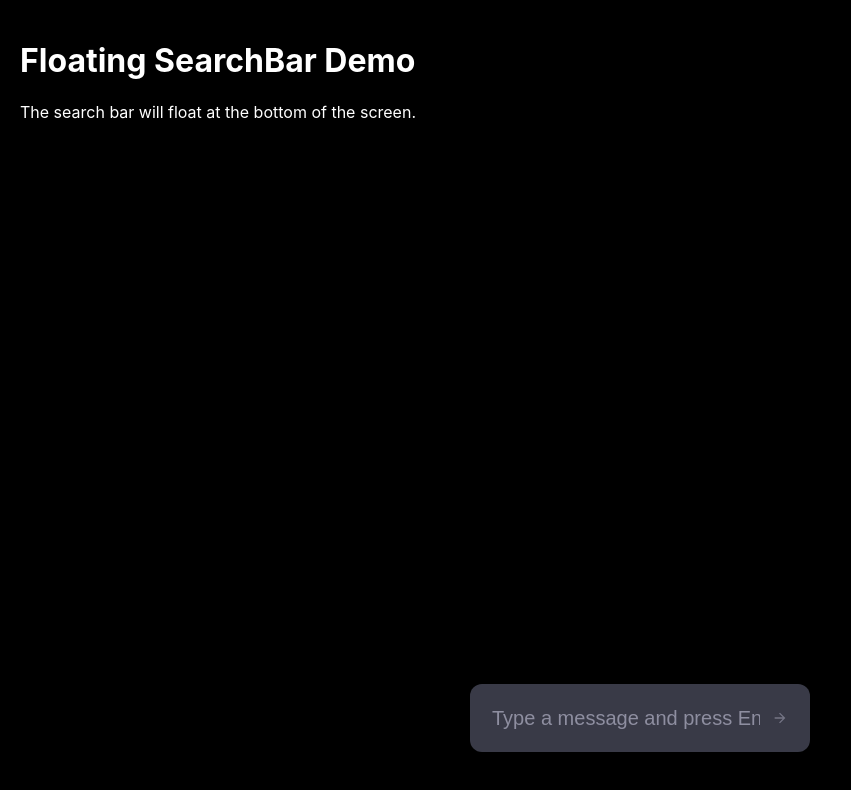
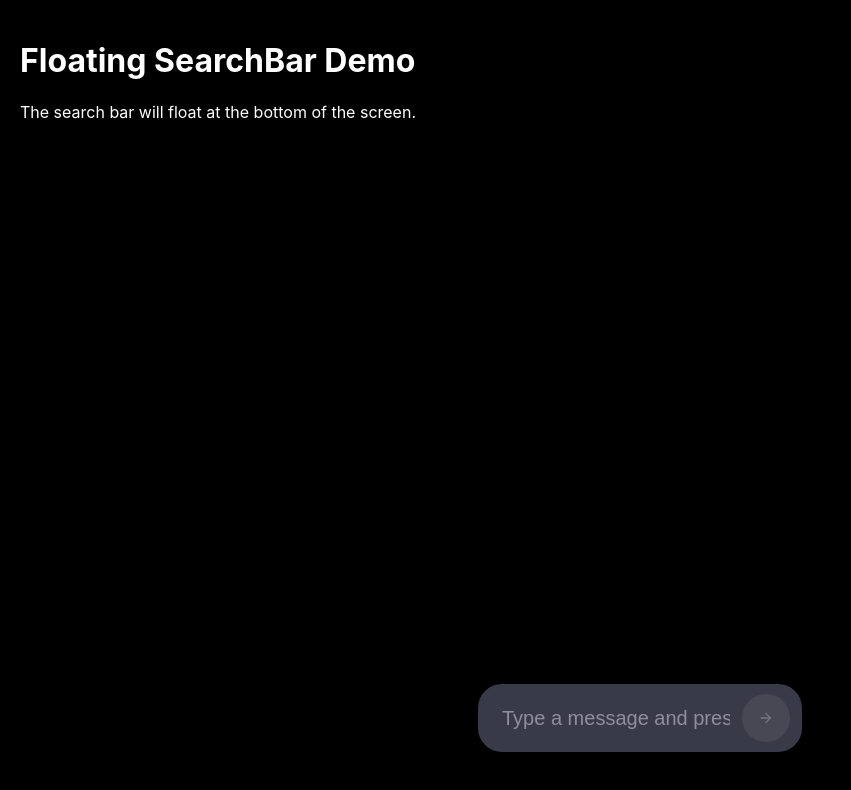
Before and after one commit to wwwaldo/searchbar, a React (Create React App) app: page / in a window 1280 px wide. Shown: the top 790 px of the page, without its empty margins (0-851 px from the left). Built offline with nearby package versions, Linux system fonts and the light colour scheme.

Commit message:
style: update search bar with circular button and refined styling

```diff
--- a/src/components/SearchBar.tsx
+++ b/src/components/SearchBar.tsx
@@ -16,8 +16,8 @@ const SearchInput = styled.div<{ isFocused: boolean }>`
   display: flex;
   align-items: center;
   background-color: rgba(64, 65, 79, 0.9);
-  border-radius: 0.75rem;
-  padding: 0.625rem 1.25rem;
+  border-radius: 1.5rem;
+  padding: 0.625rem 0.75rem;
   width: ${props => props.isFocused ? "37.5rem" : "18.75rem"};  // Expands on focus
   height: 3rem;
   backdrop-filter: blur(0.5rem);
@@ -38,6 +38,7 @@ const SearchInput = styled.div<{ isFocused: boolean }>`
     font-size: 1.25rem;
     outline: none;
     width: 100%;
+    padding: 0 0.75rem;
 
     &::placeholder {
       color: #8e8ea0;
@@ -46,19 +47,26 @@ const SearchInput = styled.div<{ isFocused: boolean }>`
 `;
 
 const UpArrowIcon = styled.div<{ isFocused: boolean }>`
-  width: 1.25rem;
-  height: 1.25rem;
+  width: 2rem;
+  height: 2rem;
   display: flex;
   align-items: center;
   justify-content: center;
   color: #8e8ea0;
-  margin-left: 0.5rem;
   opacity: ${props => props.isFocused ? "1" : "0.7"};
-  transition: opacity 0.2s ease;
+  transition: all 0.2s ease;
+  background: rgba(255, 255, 255, 0.1);
+  border-radius: 50%;
+  padding: 0.5rem;
 
   svg {
     width: 1rem;
     height: 1rem;
+  }
+
+  &:hover {
+    background: rgba(255, 255, 255, 0.15);
+    color: #ffffff;
   }
 `;
 
@@ -75,7 +83,7 @@ interface SearchBarProps {
  */
 const SearchBar: React.FC<SearchBarProps> = ({
   onEnter,
-  placeholder = "Ask ChatGPT"
+  placeholder = "Type to search..."
 }) => {
   const [isFocused, setIsFocused] = useState(false);
   const [inputValue, setInputValue] = useState("");
```
